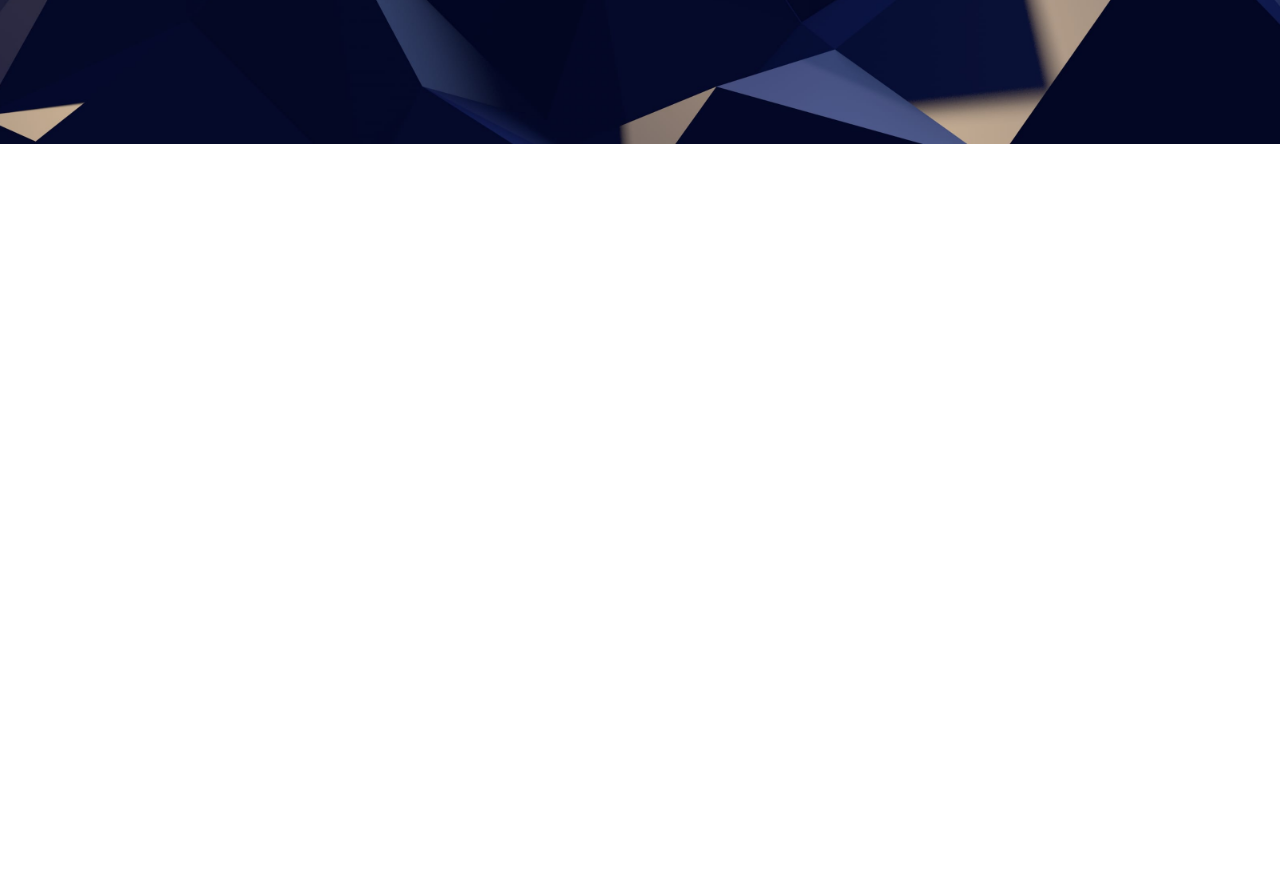
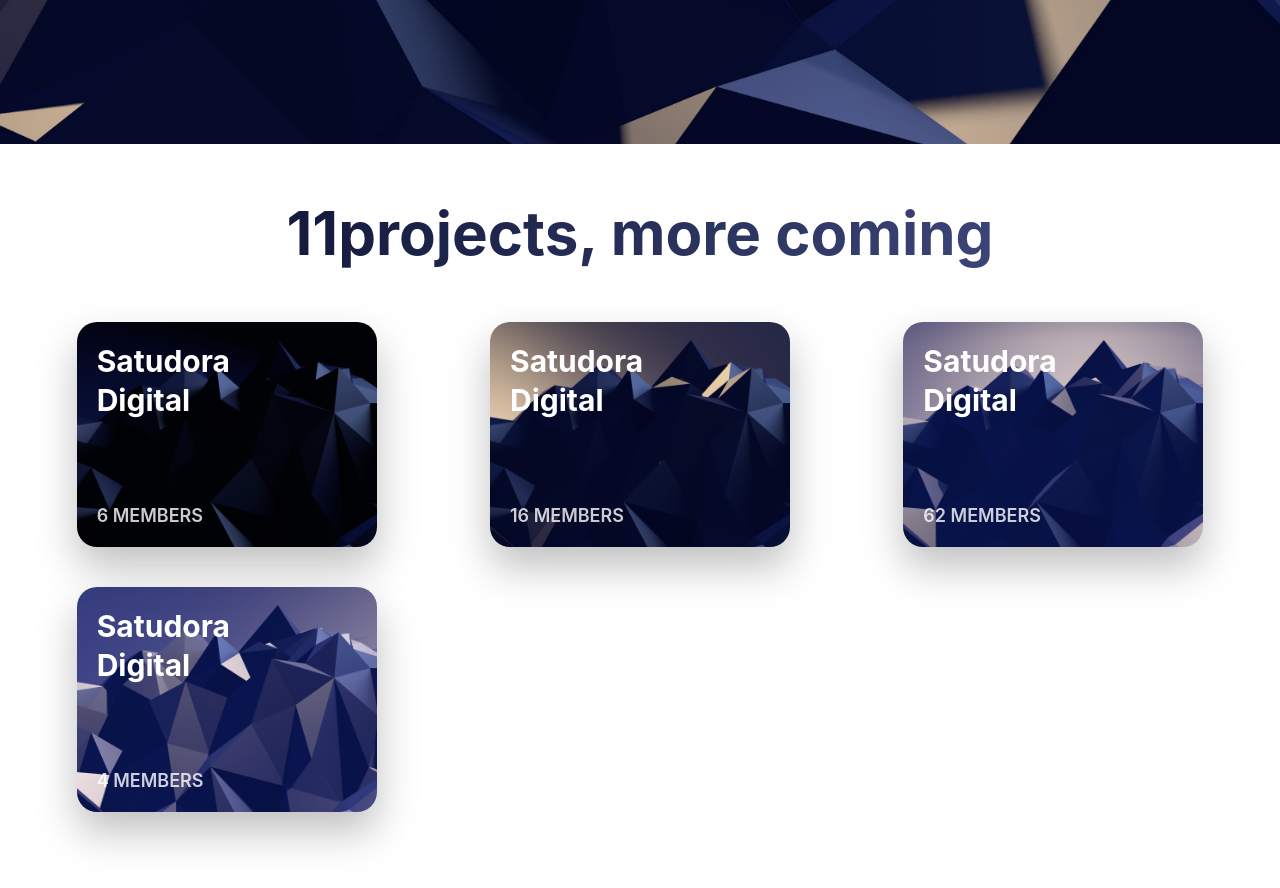
Before and after one commit to kitamuyu/react-for-designers, a Gatsby site: page / in a window 1280 px wide. Shown: the part 776-1664 px from the top of the page. Before the commit the page ends 1013 px from the top, so only its background shows below. Built offline with nearby package versions, Linux system fonts and the light colour scheme; Gatsby itself is replaced by a stand-in of ours.

Commit message:
ADD Card Components

```diff
--- /dev/null
+++ b/src/components/Card.css
@@ -0,0 +1,44 @@
+.Card{
+    width: 300px;
+    height: 225px;
+    position: relative;
+    overflow: hidden;
+    border-radius: 20px;
+    box-shadow: 0 20px 40px rgba(0,0,0,0.25);
+    display: grid;
+    grid-template-rows: 1fr 1fr;
+    transition: 0.8s cubic-bezier(0.2, 0.8, 0.2, 1);
+}
+
+.Card:hover{
+    transform: scale(1.1,1.1);
+    box-shadow: 0 30px 60px rgba(0,0,0,0.5);
+}
+
+.Card:hover img{
+    transform: translateY(-20px);
+}
+
+.Card img{
+    position: absolute;
+    top: 0;
+    height: 110%;
+    z-index: -1;
+    transition: 0.8s cubic-bezier(0.2, 0.8, 0.2, 1);
+}
+
+.Card h3{
+    color: white;
+    font-size: 30px;
+    margin: 20px 0 0 20px;
+    width: 190px;
+}
+
+.Card p{
+    color: rgba(255,255,255,0.8);
+    text-transform: uppercase;
+    font-weight: 600;
+    font-size: 18px;
+    align-self: end;
+    margin: 0 0 20px 20px;
+}
--- /dev/null
+++ b/src/components/Card.js
@@ -0,0 +1,12 @@
+import React from 'react'
+import './Card.css'
+
+const Card = props => (
+    <div className="Card">
+        <img src={props.image} />
+        <h3>{props.title}</h3>
+        <p>{props.text}</p>
+    </div>
+)
+
+export default Card
--- a/src/components/layout.css
+++ b/src/components/layout.css
@@ -113,3 +113,33 @@ a{
     grid-template-columns: repeat(3,1fr);
   }
 }
+
+.Cards h2{
+  margin: 50px 20px;
+  font-size: 60px;
+  text-align: center;
+  font-weight: 700;
+  background: linear-gradient(104deg,#050a27 0%,#4a548c 100%);
+  -webkit-background-clip: text;
+  -webkit-text-fill-color: transparent;
+}
+
+.CardGroup{
+  margin: 50px 40px 100px;
+  display: grid;
+  grid-template-columns: repeat(3,1fr);
+  grid-gap: 40px;
+  justify-items: center;
+}
+
+@media(max-width:1060px){
+  .CardGroup{
+    grid-template-columns: repeat(2,1fr);
+  }
+}
+
+@media(max-width:720px){
+  .CardGroup{
+    grid-template-columns: repeat(1,1fr);
+  }
+}
--- a/src/pages/index.js
+++ b/src/pages/index.js
@@ -3,6 +3,7 @@ import { Link } from 'gatsby'
 
 import Layout from '../components/layout'
 import { isIdentifier } from 'postcss-selector-parser';
+import Card from '../components/Card';
 
 const IndexPage = () => (
   <Layout>
@@ -35,6 +36,23 @@ const IndexPage = () => (
         </svg>
       </div>
     </div>
+    <div className="Cards">
+      <h2>11projects, more coming</h2>
+      <div className="CardGroup">
+        <Card title="Satudora Digital"
+              text="6 members"
+              image={require('../images/wallpaper.jpg')} />
+        <Card title="Satudora Digital"
+              text="16 members"
+              image={require('../images/wallpaper2.jpg')} />
+        <Card title="Satudora Digital"
+              text="62 members"
+              image={require('../images/wallpaper3.jpg')} />
+        <Card title="Satudora Digital"
+              text="4 members"
+              image={require('../images/wallpaper4.jpg')} />
+      </div>
+    </div>
   </Layout>
 )
 
```
